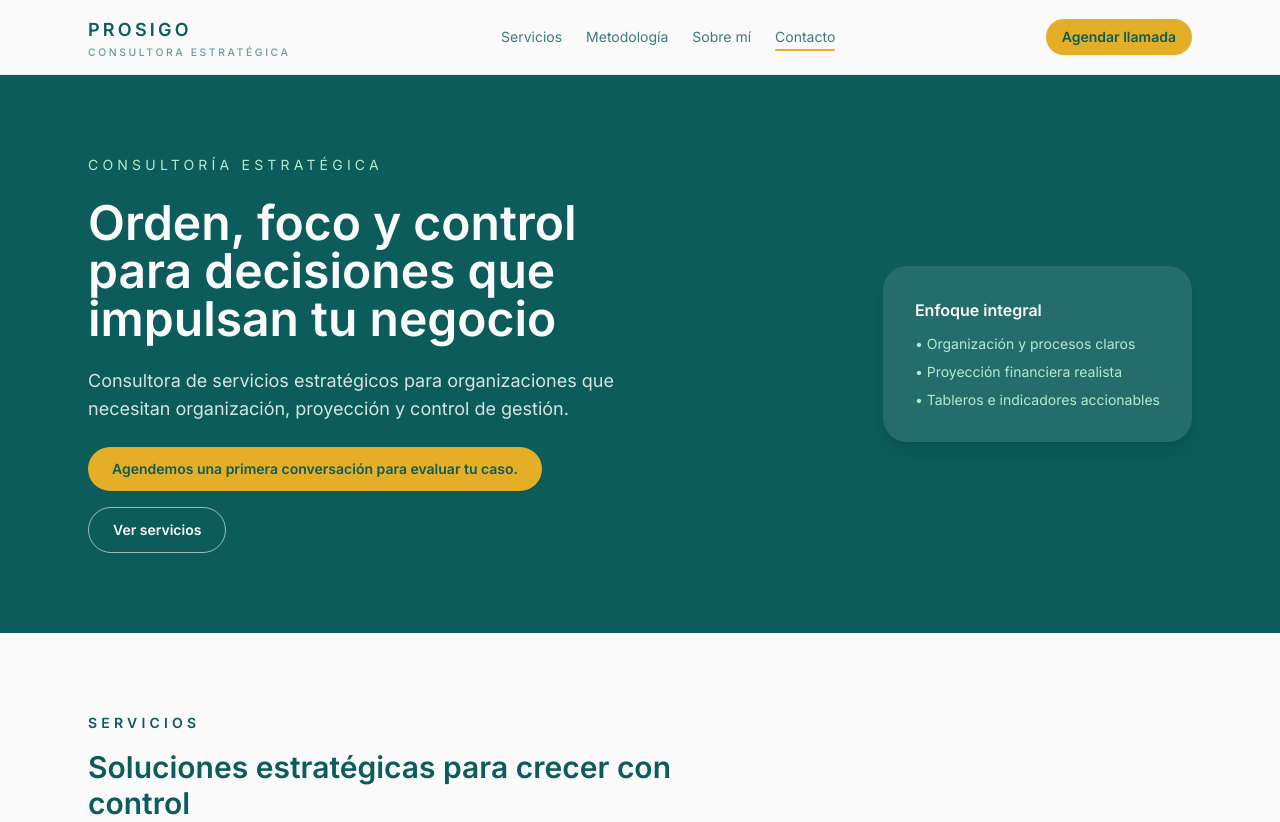
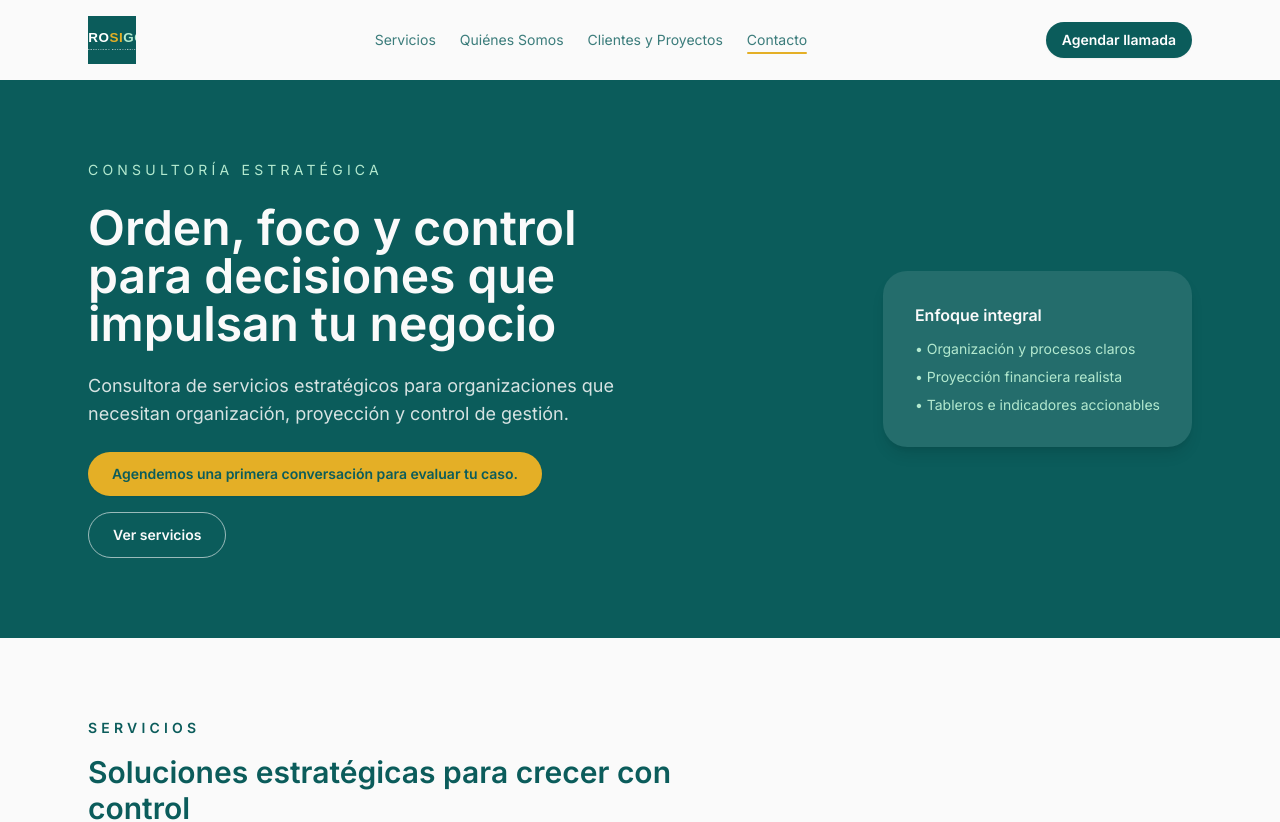
Before and after one commit to medinabenjamin/landing_page_test, a Next.js app: page / in a window 1280 px wide. Shown: the top 822 px of the page. Built offline with nearby package versions, Linux system fonts and the light colour scheme.

Commit message:
Add Prosigo logo to header

```diff
--- a/src/components/Header.tsx
+++ b/src/components/Header.tsx
@@ -1,14 +1,15 @@
 "use client";
 
-import { useMemo } from "react";
+import Image from "next/image";
+import { useEffect, useMemo, useState } from "react";
 
 import { useActiveSection } from "@/hooks/useActiveSection";
 import { useScrollToSection } from "@/hooks/useScrollToSection";
 
 const navItems = [
   { label: "Servicios", href: "#servicios", id: "servicios" },
-  { label: "Metodología", href: "#metodologia", id: "metodologia" },
-  { label: "Sobre mí", href: "#sobre-mi", id: "sobre-mi" },
+  { label: "Quiénes Somos", href: "#sobre-mi", id: "sobre-mi" },
+  { label: "Clientes y Proyectos", href: "#metodologia", id: "metodologia" },
   { label: "Contacto", href: "#contacto", id: "contacto" }
 ];
 
@@ -16,17 +17,32 @@ export default function Header() {
   const sectionIds = useMemo(() => navItems.map((item) => item.id), []);
   const activeSection = useActiveSection(sectionIds);
   const scrollToSection = useScrollToSection();
+  const [isScrolled, setIsScrolled] = useState(false);
+
+  useEffect(() => {
+    const onScroll = () => setIsScrolled(window.scrollY > 8);
+    onScroll();
+    window.addEventListener("scroll", onScroll, { passive: true });
+
+    return () => window.removeEventListener("scroll", onScroll);
+  }, []);
 
   return (
-    <header className="sticky top-0 z-40 border-b border-brand/10 bg-base/90 backdrop-blur">
+    <header
+      className={`sticky top-0 z-40 bg-base transition-shadow duration-300 ease-out ${
+        isScrolled ? "shadow-[0_6px_18px_rgba(15,23,42,0.08)]" : "shadow-none"
+      }`}
+    >
       <div className="mx-auto flex max-w-6xl items-center justify-between px-6 py-4">
-        <div className="flex flex-col leading-none">
-          <span className="text-lg font-semibold tracking-[0.18em] text-brand">
-            PROSIGO
-          </span>
-          <span className="mt-1 text-[0.65rem] font-medium uppercase tracking-[0.25em] text-brand/60">
-            Consultora estratégica
-          </span>
+        <div className="flex items-center">
+          <Image
+            src="/prosigo-logo.svg"
+            alt="Prosigo consultora estratégica"
+            width={180}
+            height={64}
+            className="h-12 w-auto"
+            priority
+          />
         </div>
         <nav className="hidden items-center gap-6 text-sm md:flex">
           {navItems.map((item) => (
@@ -47,7 +63,7 @@ export default function Header() {
         <a
           href="#contacto"
           onClick={(event) => scrollToSection("contacto", event)}
-          className="rounded-full bg-accent px-4 py-2 text-sm font-semibold text-brand shadow-sm transition duration-300 ease-out hover:bg-accent/90 focus-visible:outline-none focus-visible:ring-2 focus-visible:ring-support focus-visible:ring-offset-2 focus-visible:ring-offset-base"
+          className="rounded-full bg-brand px-4 py-2 text-sm font-semibold text-white shadow-sm transition duration-300 ease-out hover:bg-brand/90 focus-visible:outline-none focus-visible:ring-2 focus-visible:ring-brand/40 focus-visible:ring-offset-2 focus-visible:ring-offset-base"
         >
           Agendar llamada
         </a>
```
Also changed, not shown: public/prosigo-logo.svg (added).
